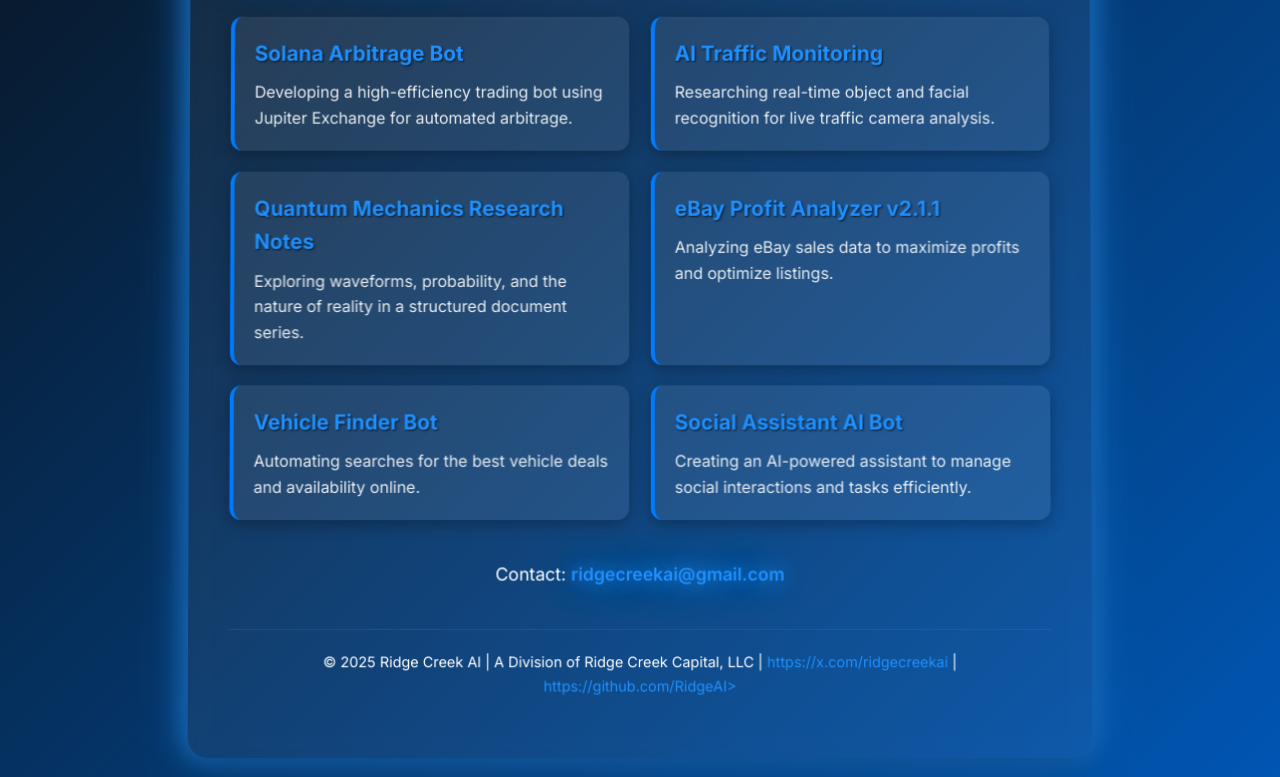
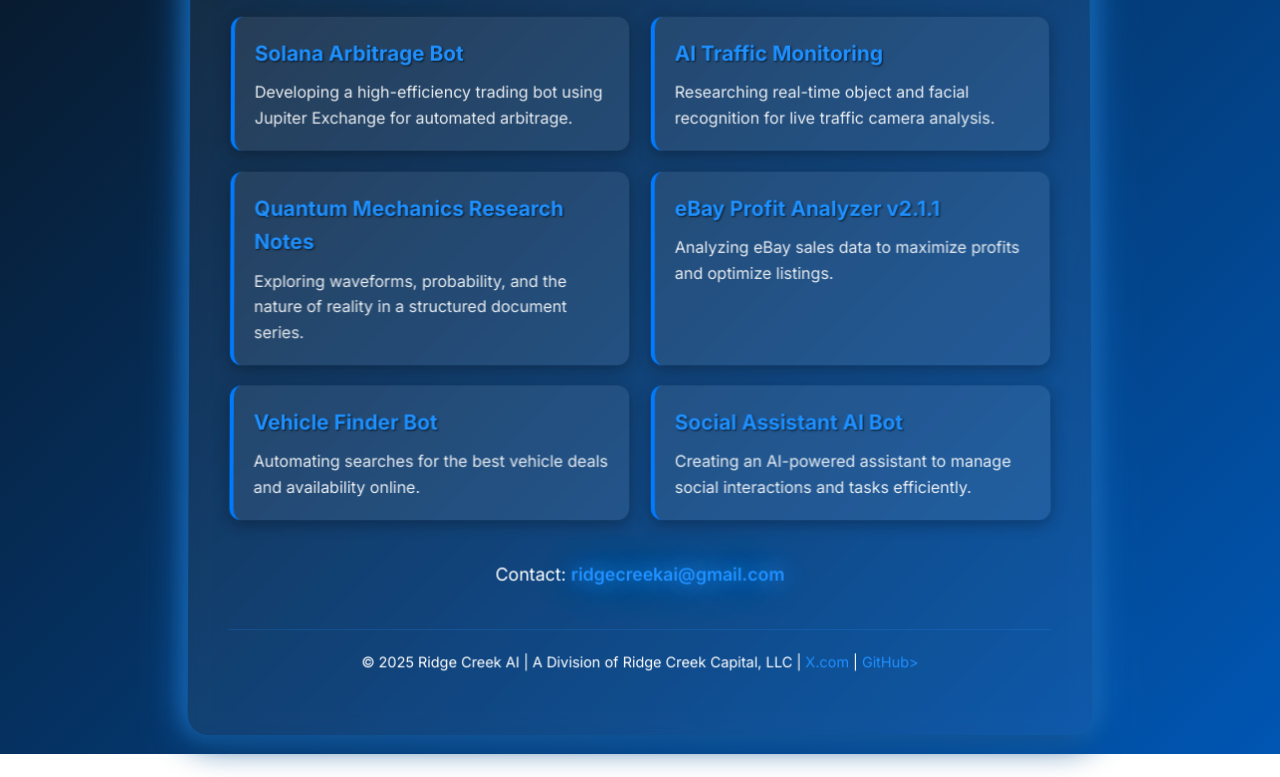
Before and after one commit to RidgeAI/RidgeAI, a plain HTML site: page index.html in a window 1280 px wide. Shown: the part 575-1352 px from the top of the page. After the commit the page ends 1329 px from the top, so only its background shows below. Drawn offline with Linux system fonts and the light colour scheme.

Commit message:
Update index.html

```diff
--- a/index.html
+++ b/index.html
@@ -244,7 +244,7 @@
 
         <footer class="footer">
             <div class="container">
-                <p>&copy; 2025 Ridge Creek AI | A Division of Ridge Creek Capital, LLC | <a href="X.com" target="_blank">https://x.com/ridgecreekai</a> | <a href="GitHub" target="_blank">https://github.com/RidgeAI>
+                <p>&copy; 2025 Ridge Creek AI | A Division of Ridge Creek Capital, LLC | <a href="https://x.com/ridgecreekai" target="_blank">X.com</a> | <a href="https://github.com/RidgeAI" target="_blank">GitHub>
             </div>
         </footer>
     </div>
```
